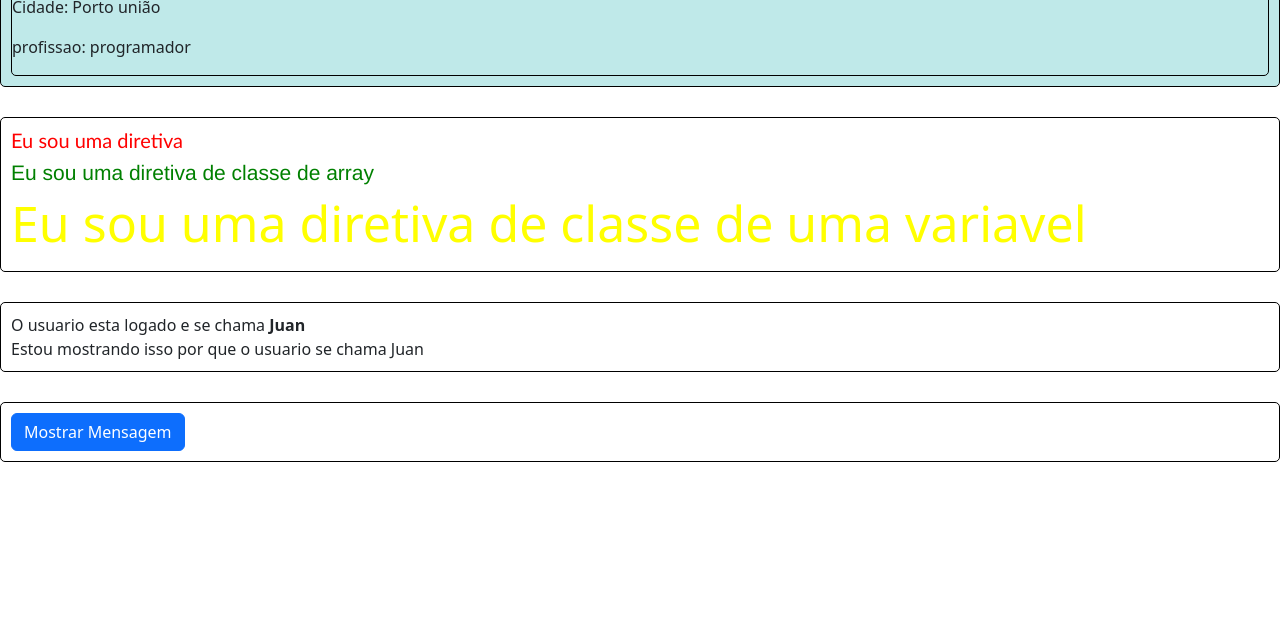
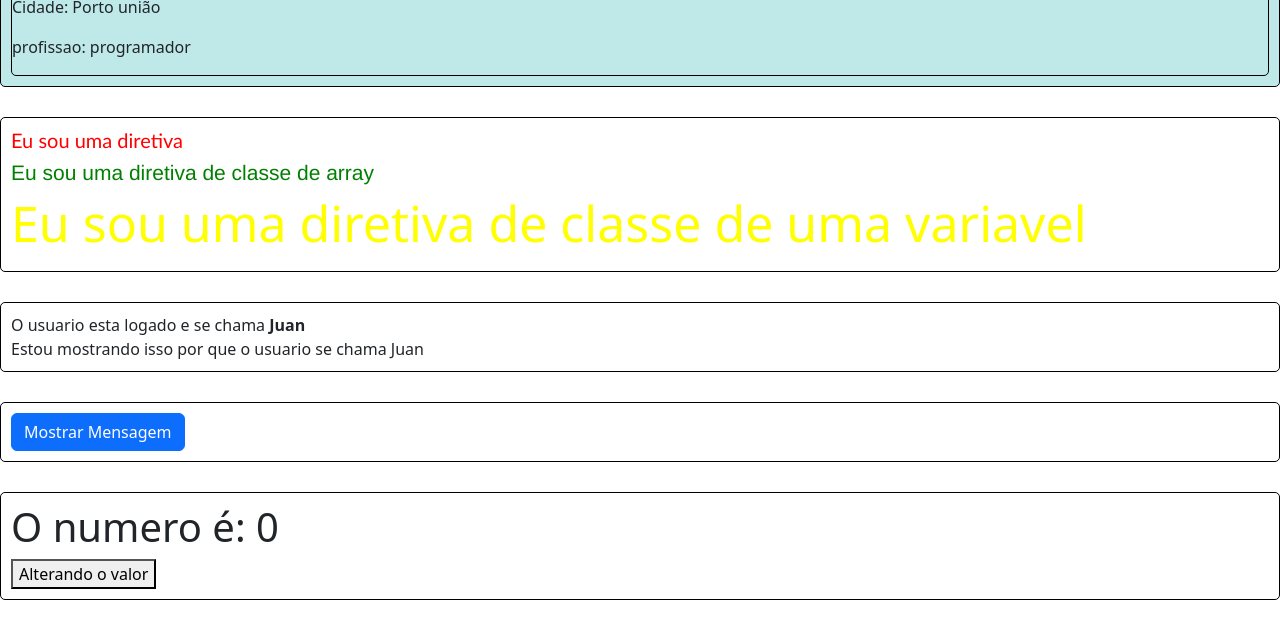
Before and after one commit to juankapp/aprendendo_angular, an Angular app: page / in a window 1280 px wide. Shown: the part 610-1248 px from the top of the page. Built offline with nearby package versions, Linux system fonts and the light colour scheme.

Commit message:
emitindo_eventos

```diff
--- a/src/app/app.component.html
+++ b/src/app/app.component.html
@@ -5,3 +5,4 @@
 <app-directives></app-directives>
 <app-renderizacao-condicional></app-renderizacao-condicional>
 <app-eventos></app-eventos>
+<app-componente-pai></app-componente-pai>
--- a/src/app/app.module.ts
+++ b/src/app/app.module.ts
@@ -10,6 +10,8 @@ import { CardComponentComponent } from './component/card-component/card-componen
 import { DirectivesComponent } from './component/directives/directives.component';
 import { RenderizacaoCondicionalComponent } from './component/renderizacao-condicional/renderizacao-condicional.component';
 import { EventosComponent } from './component/eventos/eventos.component';
+import { ComponentePaiComponent } from './component/componente-pai/componente-pai.component';
+import { ComponenteFilhoComponent } from './component/componente-filho/componente-filho.component';
 
 @NgModule({
   declarations: [
@@ -20,7 +22,9 @@ import { EventosComponent } from './component/eventos/eventos.component';
     CardComponentComponent,
     DirectivesComponent,
     RenderizacaoCondicionalComponent,
-    EventosComponent
+    EventosComponent,
+    ComponentePaiComponent,
+    ComponenteFilhoComponent
   ],
   imports: [
     BrowserModule,
--- /dev/null
+++ b/src/app/component/componente-filho/componente-filho.component.html
@@ -0,0 +1 @@
+<button (click)="HandleClick()">Alterando o valor</button>
--- /dev/null
+++ b/src/app/component/componente-filho/componente-filho.component.ts
@@ -0,0 +1,17 @@
+import { Component, Output, EventEmitter } from '@angular/core';
+
+@Component({
+  selector: 'app-componente-filho',
+  templateUrl: './componente-filho.component.html',
+  styleUrl: './componente-filho.component.scss'
+})
+export class ComponenteFilhoComponent {
+
+
+  @Output() AlterarValor = new EventEmitter()
+
+  HandleClick() {
+    this.AlterarValor.emit()
+  }
+
+}
--- /dev/null
+++ b/src/app/component/componente-pai/componente-pai.component.html
@@ -0,0 +1,4 @@
+<div class="separando_aulas">
+    <h1>O numero é: {{numero}}</h1>
+<app-componente-filho (AlterarValor)="onAlterarValor()"></app-componente-filho>
+</div>
--- /dev/null
+++ b/src/app/component/componente-pai/componente-pai.component.ts
@@ -0,0 +1,17 @@
+import { Component } from '@angular/core';
+
+@Component({
+  selector: 'app-componente-pai',
+  templateUrl: './componente-pai.component.html',
+  styleUrl: './componente-pai.component.scss'
+})
+export class ComponentePaiComponent {
+
+  numero: number = 0
+
+  onAlterarValor() {
+    this.numero = this.numero + 1
+
+
+  }
+}
```
Also changed, not shown: src/app/component/componente-filho/componente-filho.component.scss (added), src/app/component/componente-pai/componente-pai.component.scss (added), 2 other files (tests, documents, lock files or other folders).
